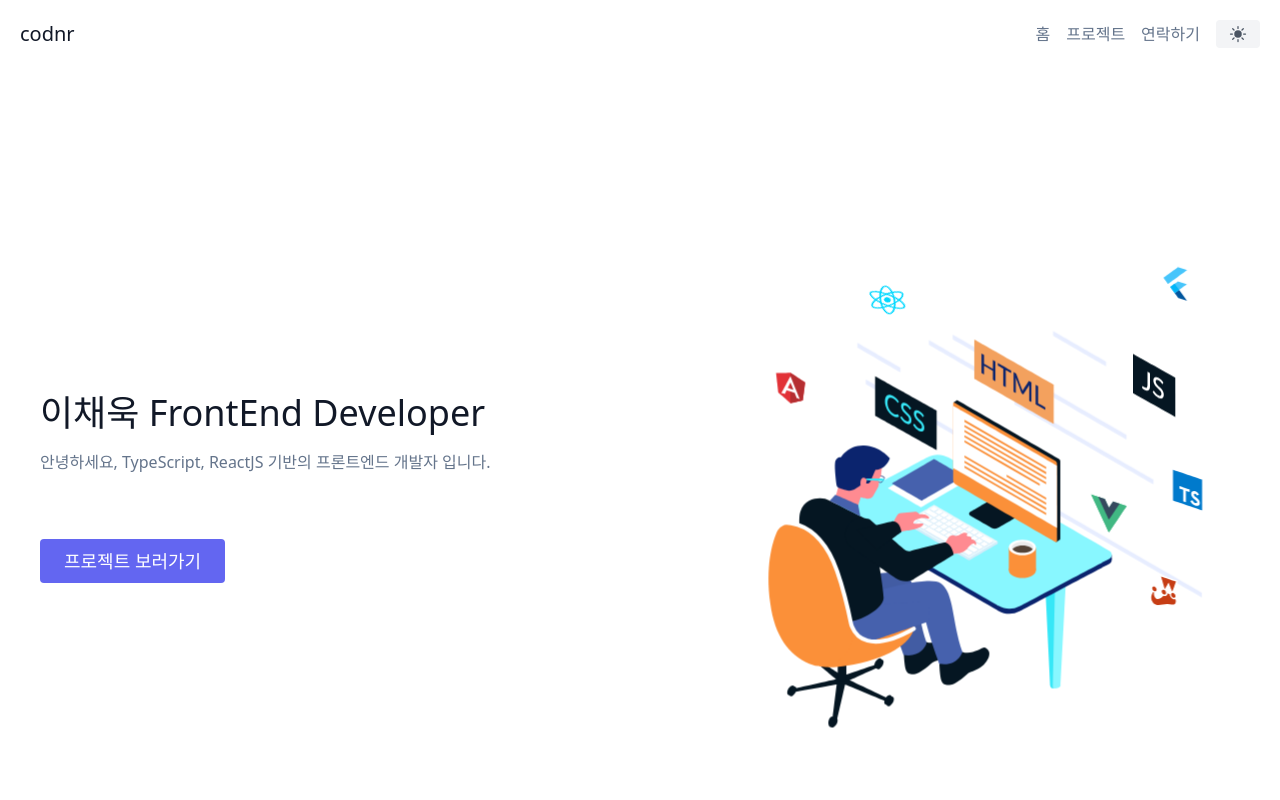
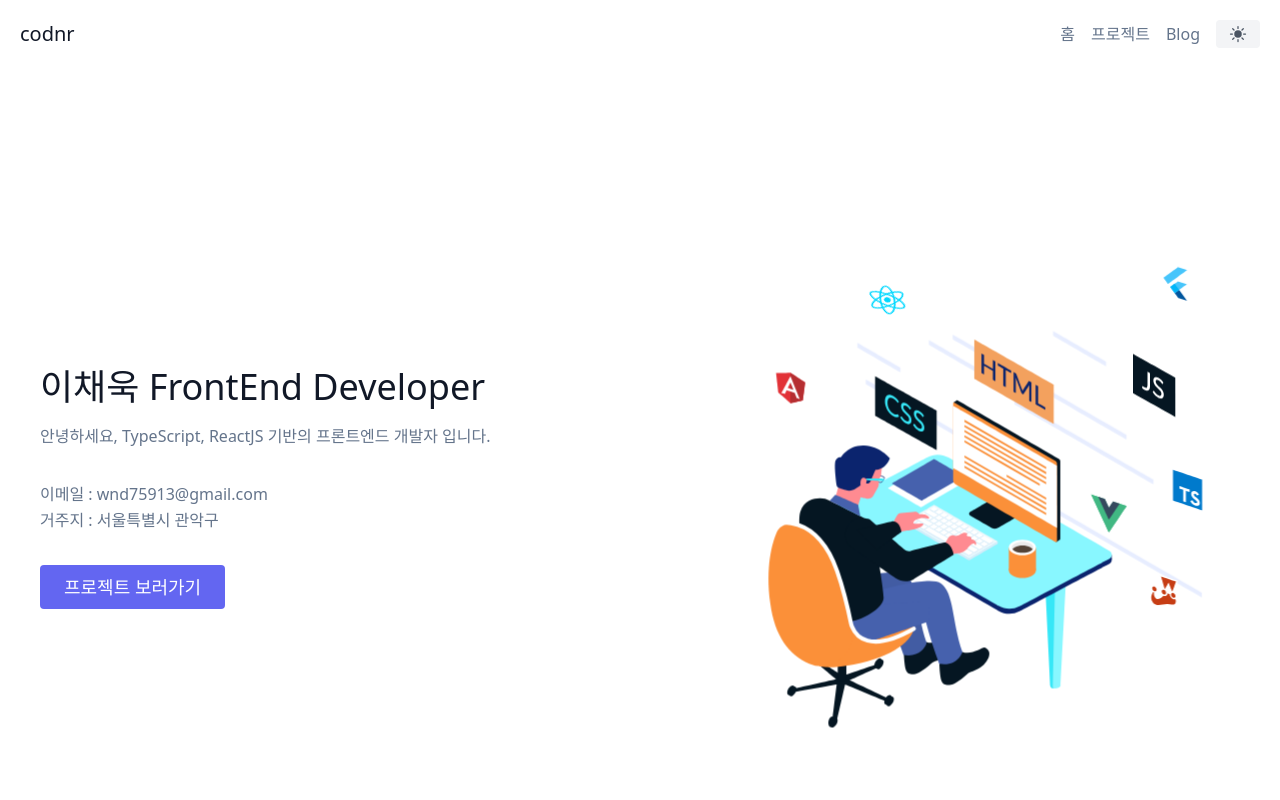
Before and after one commit to codnr98/next-portfolio, a Next.js app: page / in a window 1280 px wide. Shown: the top 800 px of the page. Built offline with nearby package versions, Linux system fonts and the light colour scheme.

Commit message:
doc: header, hero 내용 수정

```diff
--- a/components/Header.tsx
+++ b/components/Header.tsx
@@ -15,8 +15,11 @@ const Header = () => {
           <Link href="projects" className="hover:text-gray-900">
             프로젝트
           </Link>
-          <Link href="about-me" className="hover:text-gray-900">
-            연락하기
+          <Link
+            href="https://splendorous-cobbler-a3d6d8.netlify.app/"
+            className="hover:text-gray-900"
+          >
+            Blog
           </Link>
           <DarkModeToggleButton />
         </nav>
--- a/components/home/hero.tsx
+++ b/components/home/hero.tsx
@@ -12,7 +12,8 @@ const Hero = () => {
         <p className="mb-8 leading-relaxed">
           안녕하세요, TypeScript, ReactJS 기반의 프론트엔드 개발자 입니다.
         </p>
-        <p className="mb-8 leading-relaxed" />
+        <p className="leading-relaxed">이메일 : wnd75913@gmail.com</p>
+        <p className="mb-8 leading-relaxed">거주지 : 서울특별시 관악구</p>
         <div className="flex justify-center">
           <Link href="projects" className="btn-project">
             프로젝트 보러가기
```
